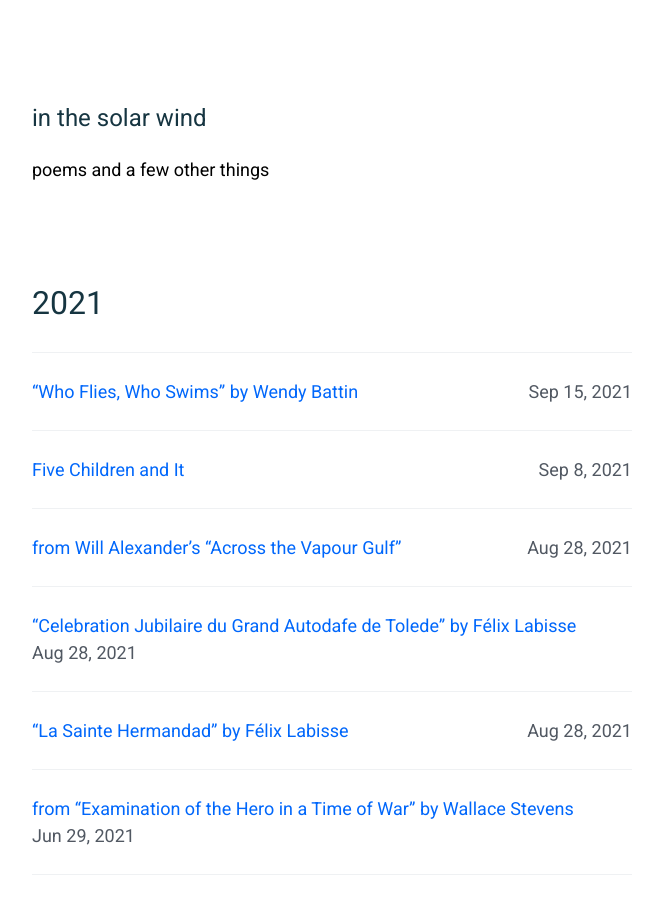
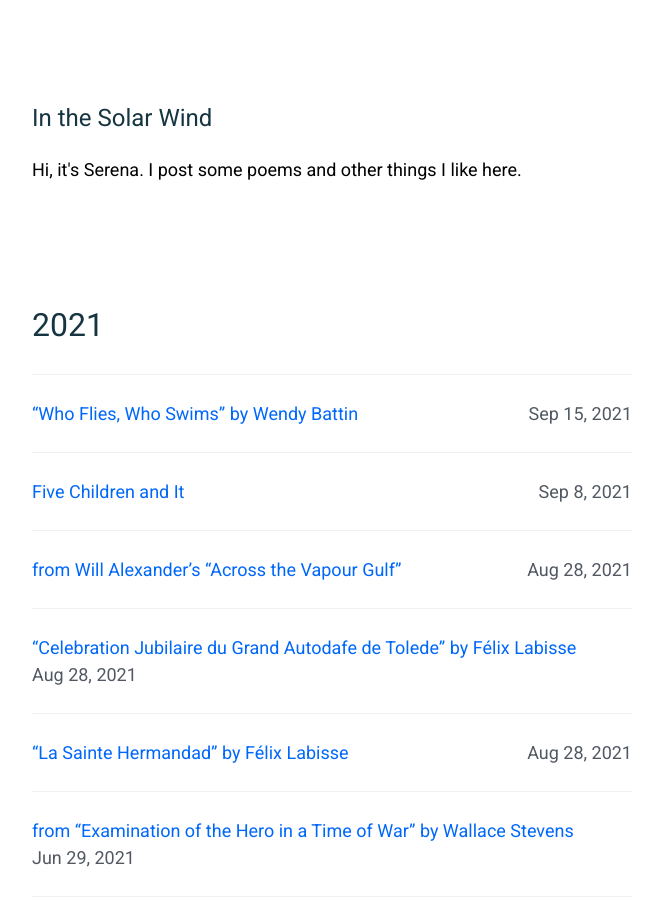
Before and after one commit to bliss-st/ss-website, a Jekyll site: the page built from index.html, in a window 1280 px wide and 900 px high. Shown: the whole window, without its empty margins (308-968 px from the left). Built offline with Jekyll 4.4.1, drawn with Linux system fonts in a browser that asks for light colours.

Commit message:
trying from command line

```diff
--- a/_config.yml
+++ b/_config.yml
@@ -1,7 +1,7 @@
 # Site settings
-title: in the solar wind
+title: In the Solar Wind
 description: >
-    poems and a few other things
+    Hi, it's Serena. I post some poems and other things I like here.
 author: Serena
 email: ss3789990@gmail.com@gmail.com
 baseurl: "" # the subpath of your site, e.g. /blog
--- a/_includes/header.html
+++ b/_includes/header.html
@@ -2,5 +2,11 @@
     {% if page.title == 'Home' %}
         <h1>{{ site.title }}</h1>
         <p>{{site.description}}</p>
+        <br>
+        <br>
+    {% endif %}
+    {% if page.title != 'Home' %}
+        <p><a href="/index.html">home</a></p>
+        <br>
     {% endif %}
 </header>
```
